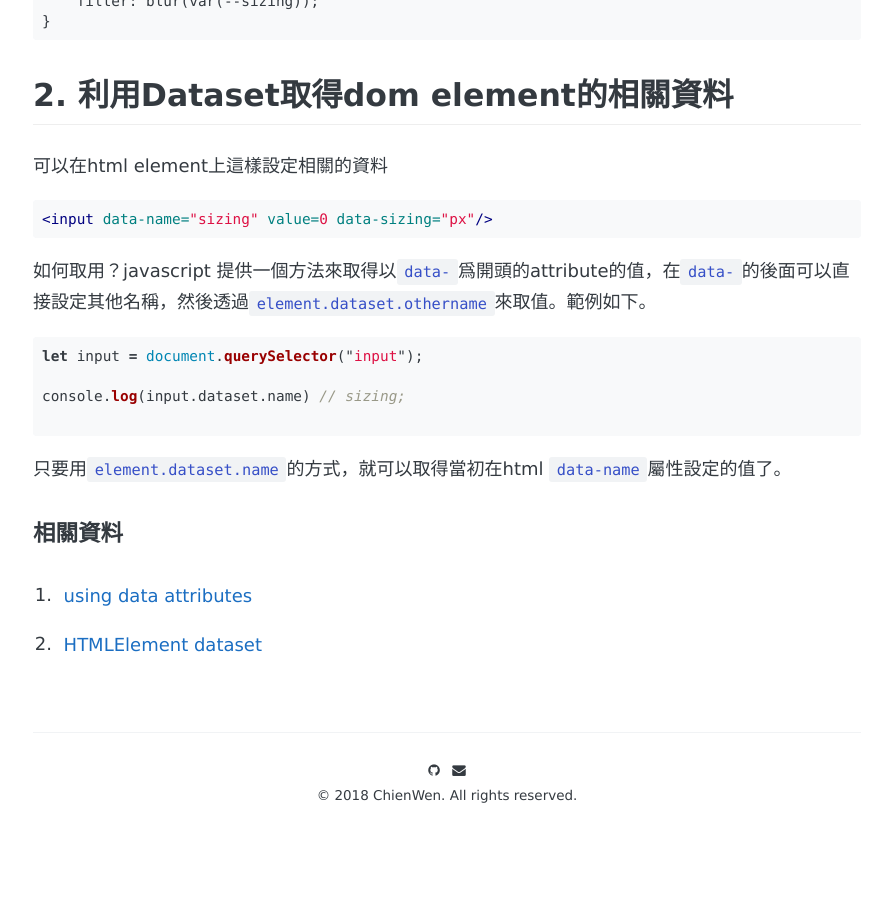
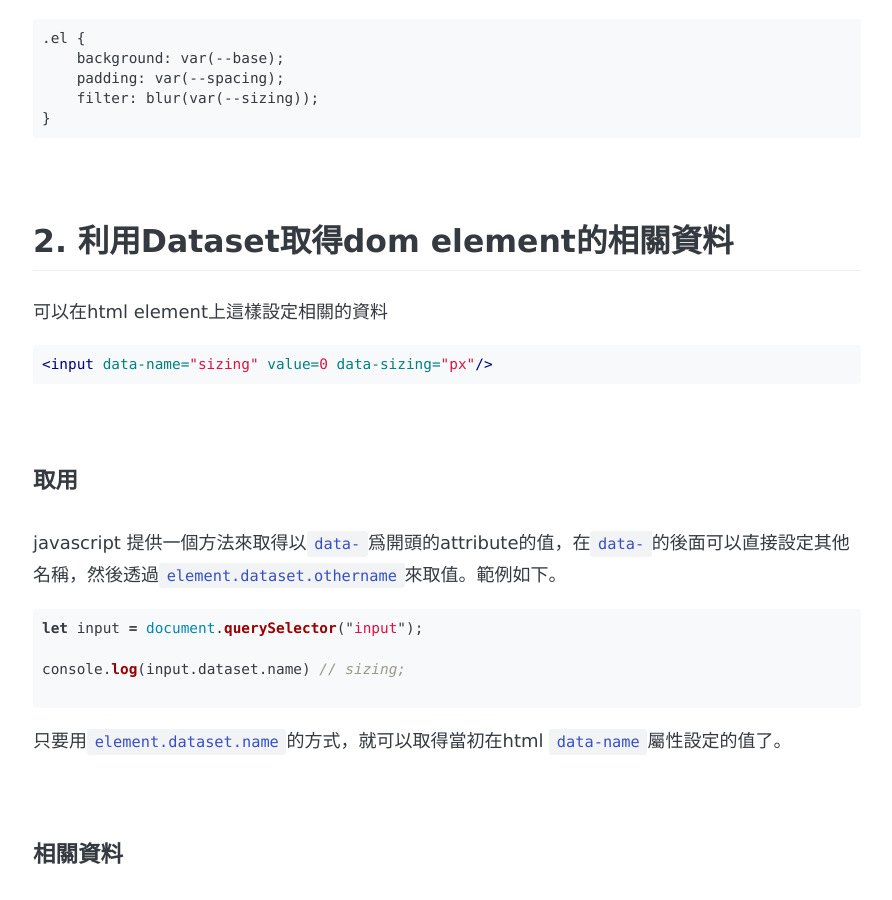
Before and after one commit to skyying/mark-wit, a Jekyll site: the page built from _posts/2018-08-18-day-3-Update-CSS-Variables-with-JS.md, in a window 1280 px wide and 900 px high, scrolled down 1139 px. Shown: the whole window, without its empty margins (193-1085 px from the left). Built offline with Jekyll 4.4.1, drawn with Linux system fonts in a browser that asks for light colours; some web fonts are replaced; comment, search, counter and statistics services are not loaded.

Commit message:
quick commit

````diff
--- a/_posts/2018-08-18-day-3-Update-CSS-Variables-with-JS.md
+++ b/_posts/2018-08-18-day-3-Update-CSS-Variables-with-JS.md
@@ -20,6 +20,7 @@ share: true
 不是只有sass才能設定CSS的變數，原來CSS自己本身就有提供設定變數的功能。
 
 在頁面的最上層宣告變數
+
 ```css
 :root {
    --base: #ffffff;
@@ -29,6 +30,7 @@ share: true
 ```
 
 
+<br>
 
 #### 宣告
 
@@ -38,6 +40,7 @@ share: true
 
 
 
+<br>
 #### 引用
 
 引用這個變數了，引用的方式如下
@@ -53,6 +56,7 @@ share: true
 ```
 
 
+<br>
 
 ## 2. 利用Dataset取得dom element的相關資料
 
@@ -64,8 +68,9 @@ share: true
 
 
 
-如何取用？javascript 提供一個方法來取得以`data-`爲開頭的attribute的值，在`data-`的後面可以直接設定其他名稱，然後透過`element.dataset.othername`來取值。範例如下。
-
+<br>
+#### 取用
+javascript 提供一個方法來取得以`data-`爲開頭的attribute的值，在`data-`的後面可以直接設定其他名稱，然後透過`element.dataset.othername`來取值。範例如下。
 
 
 ```javascript
@@ -78,7 +83,7 @@ console.log(input.dataset.name) // sizing;
 只要用`element.dataset.name`的方式，就可以取得當初在html `data-name`屬性設定的值了。
 
 
-
+<br>
 #### 相關資料
 
 1. [using data attributes](https://developer.mozilla.org/en-US/docs/Learn/HTML/Howto/Use_data_attributes)
````
